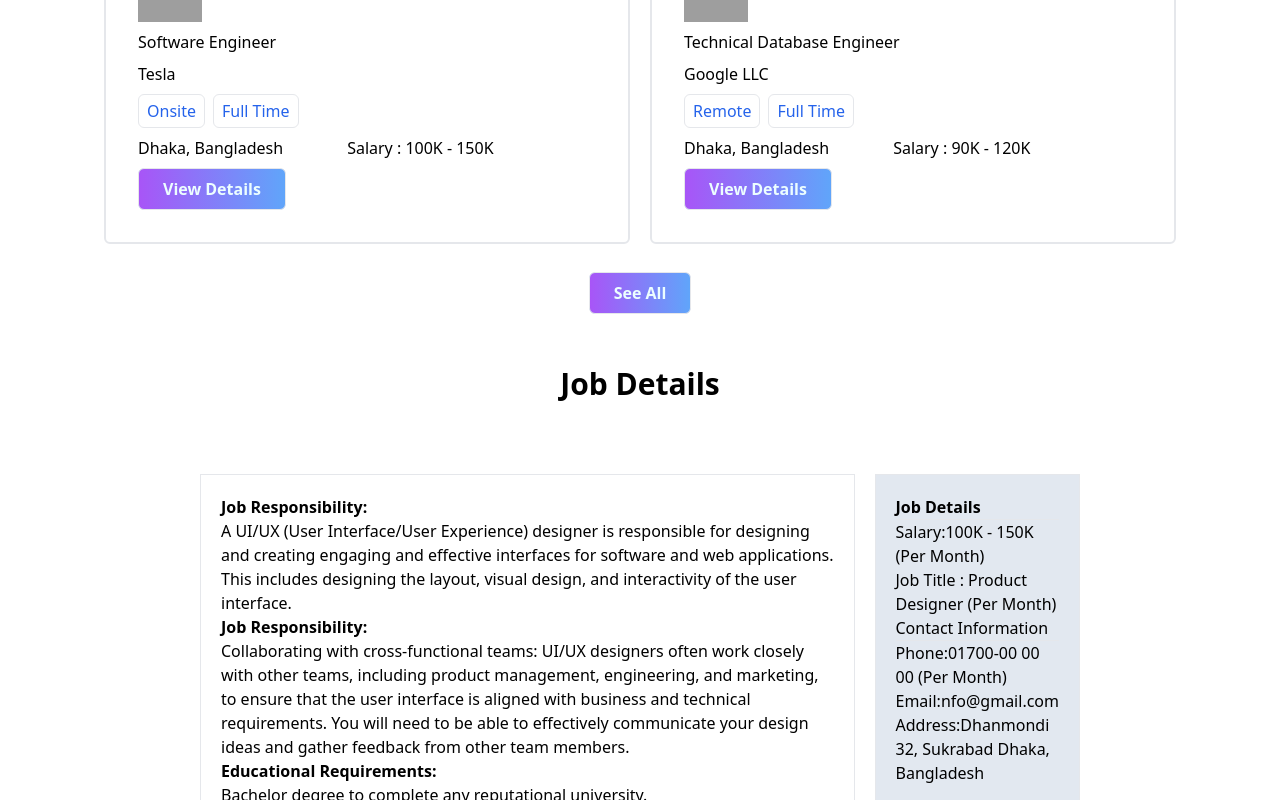
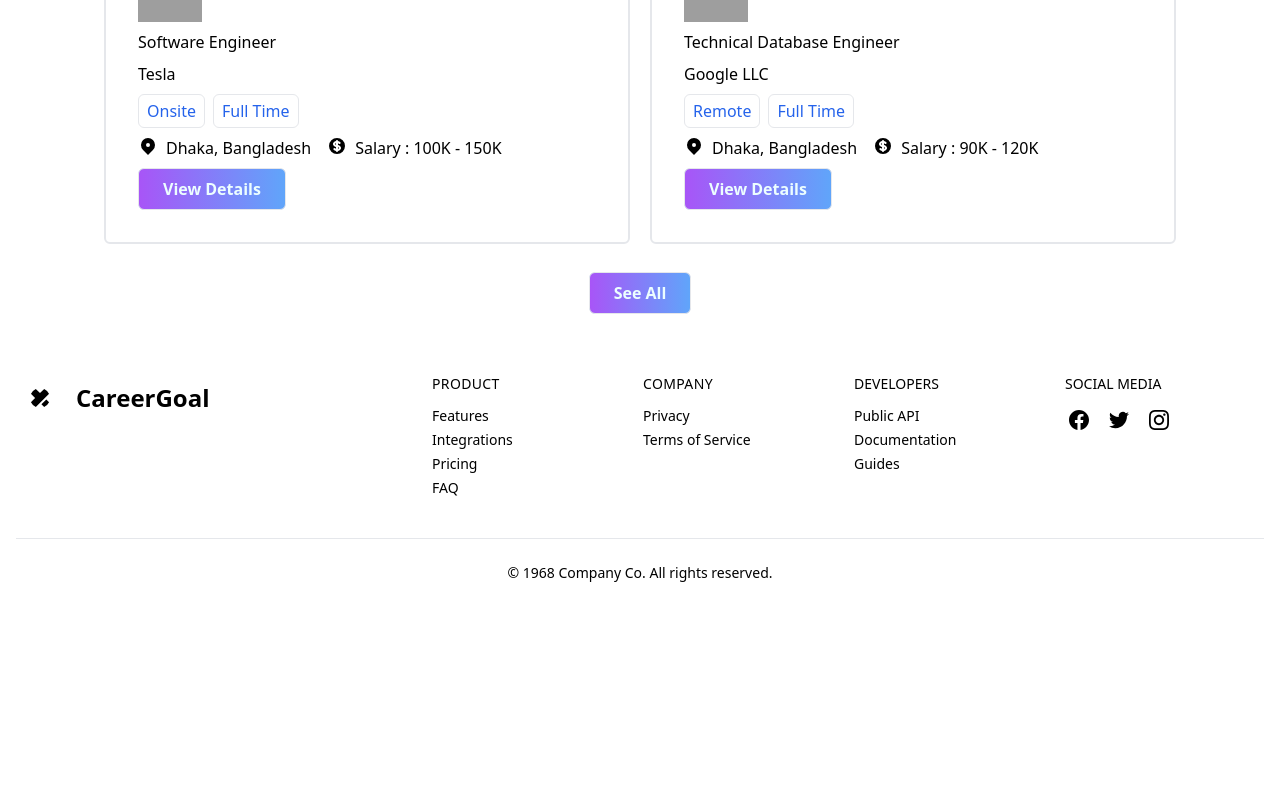
Before and after one commit to ibrahim2337/Career-Goal, a React (Vite) app: page / in a window 1280 px wide. Shown: the part 1520-2320 px from the top of the page. After the commit the page ends 2127 px from the top, so only its background shows below. Built offline with nearby package versions, Linux system fonts and the light colour scheme; grey boxes are pictures that could not be loaded.

Commit message:
applied jobs function ready

```diff
--- a/package.json
+++ b/package.json
@@ -12,6 +12,7 @@
     "axios": "^1.3.5",
     "react": "^18.2.0",
     "react-dom": "^18.2.0",
+    "react-hot-toast": "^2.4.0",
     "react-router-dom": "^6.10.0",
     "recharts": "^2.5.0"
   },
--- a/public/feature.json
+++ b/public/feature.json
@@ -81,7 +81,7 @@
   },
   {
     "id": "06",
-    "logo": "",
+    "logo": "https://i.ibb.co/d6S2k3j/png-transparent-logo-amazon-com-brand-flipkart-others-text-orange-logo-removebg-preview.png",
     "position": "Senior Executive",
     "companyName": "Chaity Group",
     "jobType": " Onsite",
--- a/src/components/AppliedJobs/AppliedJobs.jsx
+++ b/src/components/AppliedJobs/AppliedJobs.jsx
@@ -1,35 +1,73 @@
 import React from "react";
-import bannerImg from "../../assets/hardy.png";
 
-const AppliedJobs = () => {
+import { Link } from "react-router-dom";
+
+const AppliedJobs = ({ data }) => {
+  const { logo, position, companyName, jobType, location, salary, id } = data;
+  console.log(data);
+
   return (
     <div className="my-5">
-
       <div className="mx-52 flex justify-between items-center border p-5 ">
         <div className="flex gap-10">
           <div className="">
-          <img className="h-24" src={bannerImg} alt="" />
+            <img className="h-10 w-20 mt-11" src={logo} alt="" />
           </div>
           <div className="">
-          <h1 className="font-bold mb-2">Technical Database Engineer</h1>
-          <p className="mb-1">Google LLC</p>
+            <h1 className="font-bold mb-2">{position}</h1>
+            <p className="mb-1">{companyName}</p>
             <div className="flex gap-2 ">
-            <button className="px-2 py-1  border rounded-md text-blue-600">Remote</button>
-            <button className="px-2 py-1  border rounded-md text-blue-600">Full Time</button>
+              <button className="px-2 py-1  border rounded-md text-blue-600">
+                {jobType}
+              </button>
+              <button className="px-2 py-1  border rounded-md text-blue-600">
+                Full Time
+              </button>
             </div>
             <div className="flex gap-5 mt-1">
-            <p>Dhaka, Bangladesh</p>
-            <p className="">Salary : 70K - 90K</p>
+              <div className="flex gap-2">
+                <svg
+                  xmlns="http://www.w3.org/2000/svg"
+                  className="h-5 w-5"
+                  viewBox="0 0 20 20"
+                  fill="currentColor"
+                >
+                  <path
+                    fillRule="evenodd"
+                    d="M5.05 4.05a7 7 0 119.9 9.9L10 18.9l-4.95-4.95a7 7 0 010-9.9zM10 11a2 2 0 100-4 2 2 0 000 4z"
+                    clipRule="evenodd"
+                  />
+                </svg>
+                <p>{location}</p>
+              </div>
+              <div className="flex gap-2">
+                <svg
+                  xmlns="http://www.w3.org/2000/svg"
+                  className="h-5 w-5"
+                  viewBox="0 0 20 20"
+                  fill="currentColor"
+                >
+                  <path d="M8.433 7.418c.155-.103.346-.196.567-.267v1.698a2.305 2.305 0 01-.567-.267C8.07 8.34 8 8.114 8 8c0-.114.07-.34.433-.582zM11 12.849v-1.698c.22.071.412.164.567.267.364.243.433.468.433.582 0 .114-.07.34-.433.582a2.305 2.305 0 01-.567.267z" />
+                  <path
+                    fillRule="evenodd"
+                    d="M10 18a8 8 0 100-16 8 8 0 000 16zm1-13a1 1 0 10-2 0v.092a4.535 4.535 0 00-1.676.662C6.602 6.234 6 7.009 6 8c0 .99.602 1.765 1.324 2.246.48.32 1.054.545 1.676.662v1.941c-.391-.127-.68-.317-.843-.504a1 1 0 10-1.51 1.31c.562.649 1.413 1.076 2.353 1.253V15a1 1 0 102 0v-.092a4.535 4.535 0 001.676-.662C13.398 13.766 14 12.991 14 12c0-.99-.602-1.765-1.324-2.246A4.535 4.535 0 0011 9.092V7.151c.391.127.68.317.843.504a1 1 0 101.511-1.31c-.563-.649-1.413-1.076-2.354-1.253V5z"
+                    clipRule="evenodd"
+                  />
+                </svg>
+                <p className="">{salary}</p>
+              </div>
             </div>
           </div>
         </div>
         <div>
+          <Link to={`/job-details/${id}`}>
             <button
               type="button"
-            className="px-6 py-2 font-bold text-cyan-50 border-md rounded-md bg-blue-500  bg-gradient-to-r from-purple-500 to-blue-400 hover:bg-gradient-to-r hover:from-blue-400 hover:to-purple-500  delay-75 duration-100 transition-all"
+              className="px-6 py-2 font-bold text-cyan-50 bg-gradient-to-r from-purple-500 to-blue-400  border rounded-md bg-blue-500 mt-2  hover:bg-gradient-to-r hover:from-blue-400 hover:to-purple-500  delay-75 duration-100 transition-all"
             >
-            Get Started
+              View Details
             </button>
+          </Link>
         </div>
       </div>
     </div>
--- a/src/components/Featured/Featured.jsx
+++ b/src/components/Featured/Featured.jsx
@@ -1,5 +1,6 @@
 import React from "react";
 import { useEffect, useState } from "react";
+import { Link } from "react-router-dom";
 
 const Featured = () => {
   const [feature, setFeature] = useState([]);
@@ -37,16 +38,48 @@ const Featured = () => {
                     Full Time
                   </button>
                 </div>
-                <div className="flex gap-16">
+                <div className="flex gap-4">
+                  <div className="flex gap-2">
+                    <svg
+                      xmlns="http://www.w3.org/2000/svg"
+                      className="h-5 w-5"
+                      viewBox="0 0 20 20"
+                      fill="currentColor"
+                    >
+                      <path
+                        fillRule="evenodd"
+                        d="M5.05 4.05a7 7 0 119.9 9.9L10 18.9l-4.95-4.95a7 7 0 010-9.9zM10 11a2 2 0 100-4 2 2 0 000 4z"
+                        clipRule="evenodd"
+                      />
+                    </svg>
                     <p>{list.location}</p>
+                  </div>
+
+                  <div className="flex gap-2">
+                    <svg
+                      xmlns="http://www.w3.org/2000/svg"
+                      className="h-5 w-5"
+                      viewBox="0 0 20 20"
+                      fill="currentColor"
+                    >
+                      <path d="M8.433 7.418c.155-.103.346-.196.567-.267v1.698a2.305 2.305 0 01-.567-.267C8.07 8.34 8 8.114 8 8c0-.114.07-.34.433-.582zM11 12.849v-1.698c.22.071.412.164.567.267.364.243.433.468.433.582 0 .114-.07.34-.433.582a2.305 2.305 0 01-.567.267z" />
+                      <path
+                        fillRule="evenodd"
+                        d="M10 18a8 8 0 100-16 8 8 0 000 16zm1-13a1 1 0 10-2 0v.092a4.535 4.535 0 00-1.676.662C6.602 6.234 6 7.009 6 8c0 .99.602 1.765 1.324 2.246.48.32 1.054.545 1.676.662v1.941c-.391-.127-.68-.317-.843-.504a1 1 0 10-1.51 1.31c.562.649 1.413 1.076 2.353 1.253V15a1 1 0 102 0v-.092a4.535 4.535 0 001.676-.662C13.398 13.766 14 12.991 14 12c0-.99-.602-1.765-1.324-2.246A4.535 4.535 0 0011 9.092V7.151c.391.127.68.317.843.504a1 1 0 101.511-1.31c-.563-.649-1.413-1.076-2.354-1.253V5z"
+                        clipRule="evenodd"
+                      />
+                    </svg>
                     <p>{list.salary}</p>
                   </div>
+                </div>
+                <Link to={`/job-details/${list.id}`}>
                   <button
                     type="button"
                     className="px-6 py-2 font-bold text-cyan-50 bg-gradient-to-r from-purple-500 to-blue-400  border rounded-md bg-blue-500 mt-2  hover:bg-gradient-to-r hover:from-blue-400 hover:to-purple-500  delay-75 duration-100 transition-all"
                   >
                     View Details
                   </button>
+                </Link>
               </div>
             ))}
         </ul>
--- a/src/components/JobDetails/JobDetails.jsx
+++ b/src/components/JobDetails/JobDetails.jsx
@@ -1,30 +1,74 @@
 import React from "react";
+import { toast } from "react-hot-toast";
+import { useLoaderData } from "react-router-dom";
 
 const JobDetails = () => {
+ const allJobData = useLoaderData();
+ const currentJobData = window.location.pathname.slice(-2);
+ const singleJobData = allJobData.find((e) => e.id === currentJobData);
+
+ const setToLocalStorage = () => {
+    const jobs = JSON.parse(localStorage.getItem("jobs")) || [];
+    console.log(jobs);
+    const jobExists = jobs.some((job) => job.id === singleJobData.id);
+
+    console.log(jobExists);
+
+    if (!jobExists) {
+        jobs.push(singleJobData);
+        localStorage.setItem("jobs", JSON.stringify(jobs));
+        toast.success("Job added successfully!");
+    } else {
+        toast.error("You already applied this job!");
+    }
+
+};
+
   return (
     <div className="px-40 flex gap-5 m-10">
       <div className="p-5 border">
-      <h3 className="font-bold">Job Responsibility:</h3>
-      <p> A UI/UX (User Interface/User Experience) designer is responsible for designing and creating engaging and effective interfaces for software and web applications. This includes designing the layout, visual design, and interactivity of the user interface.</p>
-        <h3 className="font-bold">Job Responsibility:</h3>
-        <p>Collaborating with cross-functional teams: UI/UX designers often work closely with other teams, including product management, engineering, and marketing, to ensure that the user interface is aligned with business and technical requirements. You will need to be able to effectively communicate your design ideas and gather feedback from other team members.</p>
-        <p></p>
-        <h3 className="font-bold">Educational Requirements:</h3>
-        <p>Bachelor degree to complete any reputational university.</p>
-        <h3 className="font-bold">Experiences:</h3>
-        <p>2-3 Years in this field.</p>
+        <p className="">Job Description:{singleJobData.jobDescription}</p>
+
+        <h3 className="">Job Responsibility:{singleJobData.jobResponsibility}</h3>
+
+
+        <h3 className="">Educational Requirements:{singleJobData.educationalRequirements}</h3>
+
+        <h3 className="">Experiences:{singleJobData.experiences}</h3>
+
       </div>
       <div className="p-5 border bg-slate-200">
         <h1 className="font-bold">Job Details</h1>
         <hr />
-        <h3><span>Salary:</span>100K - 150K (Per Month)</h3>
-        <h3><span>Job Title :</span> Product Designer (Per Month)</h3>
+        <h3>
+          {singleJobData.salary}
+        </h3>
+        <h3>
+          Job Title : {singleJobData.position}
+        </h3>
         <h1>Contact Information</h1>
         <hr />
-        <h3><span>Phone:</span>01700-00 00 00 (Per Month)</h3>
-        <h3><span>Email:</span>nfo@gmail.com</h3>
-        <h3><span>Address:</span>Dhanmondi 32, Sukrabad
-Dhaka, Bangladesh</h3>
+        <h3>
+          Phone:{singleJobData.phone}
+        </h3>
+        <h3>
+          Email:{singleJobData.email}
+        </h3>
+        <div className="flex gap-2">
+        <svg xmlns="http://www.w3.org/2000/svg" className="h-6 w-6" fill="none" viewBox="0 0 24 24" stroke="currentColor" strokeWidth={2}>
+  <path strokeLinecap="round" strokeLinejoin="round" d="M17.657 16.657L13.414 20.9a1.998 1.998 0 01-2.827 0l-4.244-4.243a8 8 0 1111.314 0z" />
+  <path strokeLinecap="round" strokeLinejoin="round" d="M15 11a3 3 0 11-6 0 3 3 0 016 0z" />
+</svg>
+        <h3>
+          Address:{singleJobData.address}
+        </h3>
+        </div>
+        <button
+          type="button"
+          className="px-6 py-2 font-bold text-cyan-50 border-md rounded-md bg-blue-500 bg-gradient-to-r from-purple-500 to-blue-400 hover:bg-gradient-to-r hover:from-blue-400 hover:to-purple-500  delay-75 duration-100 transition-all" onClick={()=> setToLocalStorage()}
+        >
+        Apply Now
+        </button>
       </div>
     </div>
   );
--- a/src/pages/HomePage/Homepage.jsx
+++ b/src/pages/HomePage/Homepage.jsx
@@ -2,7 +2,7 @@ import React from "react";
 import Banner from "../../components/Banner/Banner";
 import Category from "../../components/Category/Category";
 import Featured from "../../components/Featured/Featured";
-import JobDetailsPage from "../JobDetailsPage/JobDetailsPage";
+
 
 const Homepage = () => {
   return (
@@ -10,7 +10,7 @@ const Homepage = () => {
       <Banner />
       <Category />
       <Featured />
-      <JobDetailsPage />
+
     </div>
   );
 };
```
Also changed, not shown: src/main.jsx (+9 -1 lines), src/pages/AppliedJobPage/AppliedJobPage.jsx (+11 -2 lines), 1 other file (tests, documents, lock files or other folders). Lines whose indentation alone changed are shown as unchanged.
